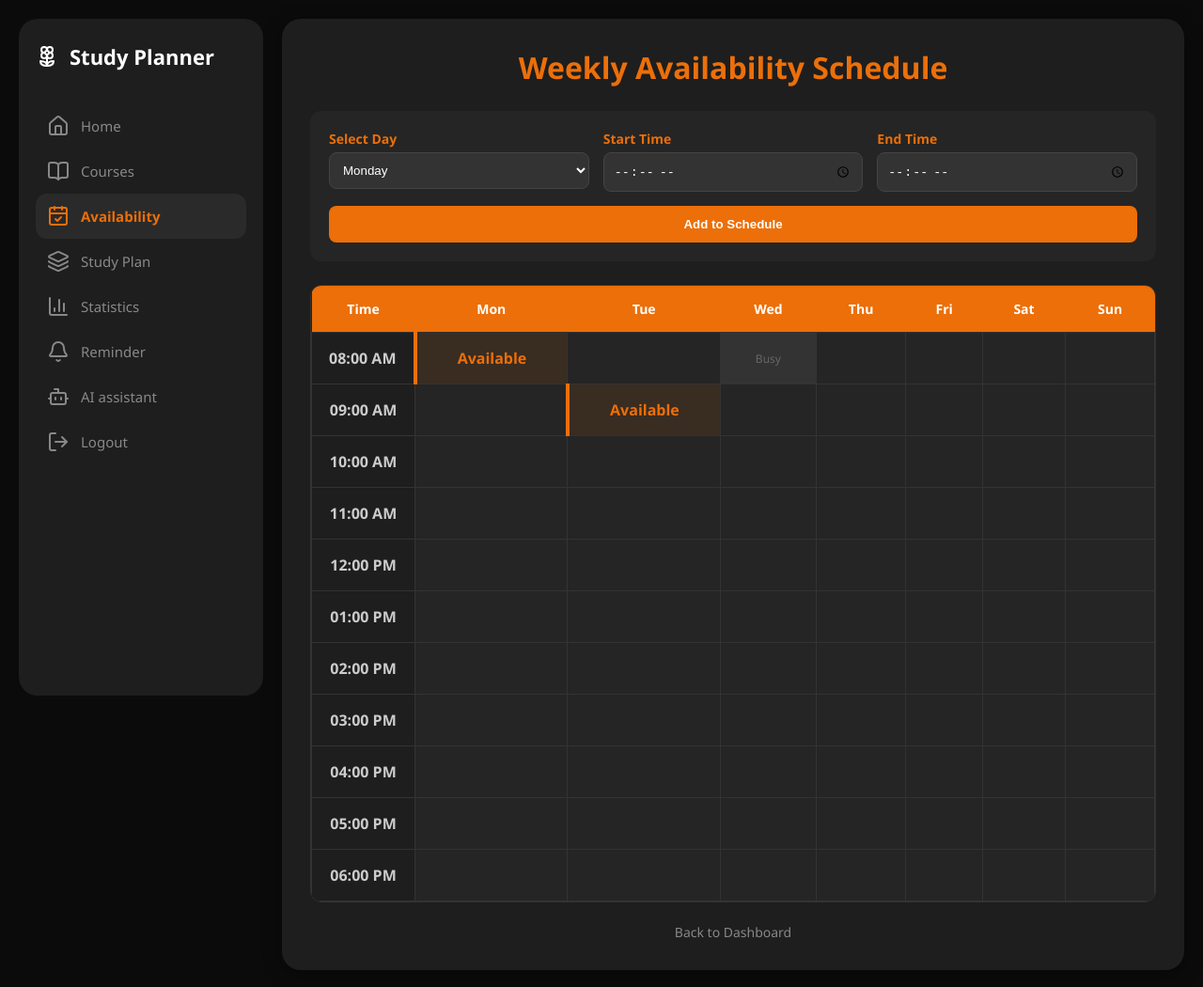
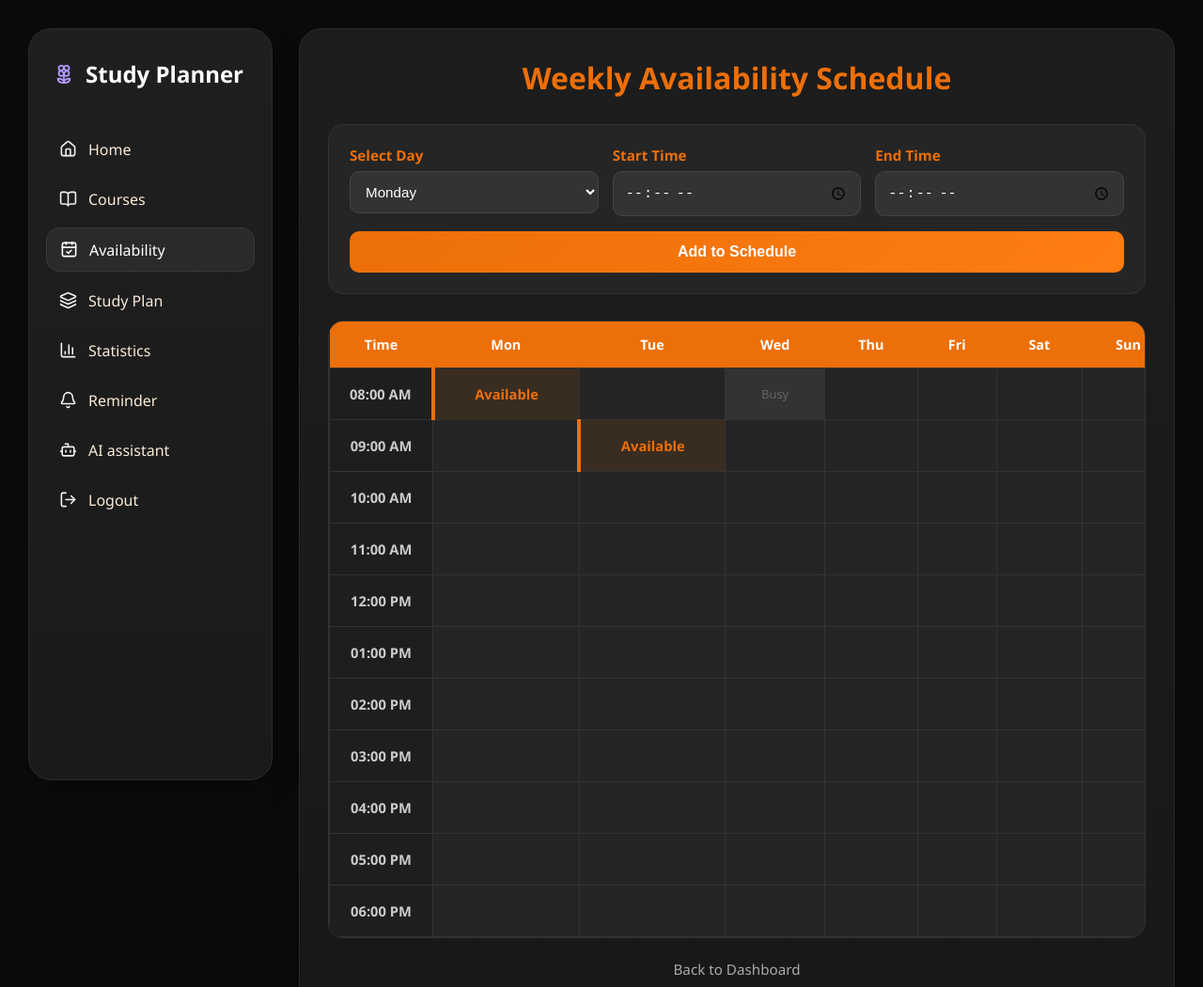
Before and after one commit to HaifaBaderBinDuhaim/web, a plain HTML site: page availability.html in a window 1280 px wide. Shown: the top 1050 px of the page at 94% size. Drawn offline with nearby package versions, Linux system fonts and the light colour scheme.

Commit message:
Haifa's part updat

```diff
--- a/availabilitystyle.css
+++ b/availabilitystyle.css
@@ -1,74 +1,348 @@
-* { margin: 0; padding: 0; box-sizing: border-box; }
+* {
+  margin: 0;
+  padding: 0;
+  box-sizing: border-box;
+}
 
 .page-wrapper {
   background-color: #0b0b0b;
-    font-family: 'Segoe UI', sans-serif;
+  font-family: "Segoe UI", sans-serif;
   min-height: 100vh;
-    padding: 20px;
+  padding: 30px;
+  color: #f5f5f5;
 }
 
 .main-layout {
   display: flex;
-    gap: 20px;
+  gap: 28px;
   align-items: flex-start;
   max-width: 1400px;
   margin: 0 auto;
 }
 
-/* Sidebar */
+/* =========================================================
+   SIDEBAR
+========================================================= */
 .sidebar {
   width: 260px;
-    background-color: #1e1e1e;
+  min-height: 100vh;
+  background: linear-gradient(180deg, #1f1f1f 0%, #1a1a1a 100%);
   padding: 25px 18px;
-    border-radius: 20px;
-    min-height: 90vh;
+  border-radius: 24px;
   display: flex;
+  flex-direction: column;
+  border: 1px solid #2b2b2b;
+  box-shadow: 0 10px 30px rgba(0, 0, 0, 0.28);
+  flex-shrink: 0;
+}
+
+.logo {
+  display: flex;
+  align-items: center;
+  gap: 12px;
+  margin-bottom: 35px;
+  color: white;
+  font-size: 24px;
+  font-weight: 700;
+  padding: 6px 8px;
+}
+
+.logo i,
+.logo svg {
+  color: #b197fc;
+  width: 22px;
+  height: 22px;
+}
+
+.menu {
+  display: flex;
+  flex-direction: column;
+  gap: 8px;
+  height: 100%;
+}
+
+.menu .item {
+  display: flex;
+  align-items: center;
+  gap: 12px;
+  padding: 13px 14px;
+  border-radius: 14px;
+  color: #d1d1d1;
+  transition: 0.25s ease;
+  cursor: pointer;
+}
+
+.menu .item i,
+.menu .item svg {
+  width: 19px;
+  height: 19px;
+  color: #f2f2f2;
+  flex-shrink: 0;
+}
+
+.menu .item:hover {
+  background-color: #2a2a2a;
+  transform: translateX(3px);
+}
+
+.menu .item.active {
+  background-color: #2a2a2a;
+  border: 1px solid #3a3a3a;
+}
+
+.menu .item.active i,
+.menu .item.active svg,
+.menu .item.active .link {
+  color: #ffffff;
+}
+
+.menu .link {
+  text-decoration: none;
+  color: antiquewhite;
+  font-size: 1rem;
+  font-weight: 500;
+  line-height: 1;
+}
+
+.menu .link:hover {
+  text-decoration: underline;
+  font-size: 1rem;
+}
+
+.logout-item {
+  margin-top: auto;
+}
+
+/* =========================================================
+   CONTENT AREA
+========================================================= */
+.content-container {
+  flex: 1;
+  min-width: 0;
+}
+
+.content-card {
+  background: linear-gradient(180deg, #1d1d1d 0%, #181818 100%);
+  padding: 30px;
+  border-radius: 24px;
+  box-shadow: 0 10px 30px rgba(0, 0, 0, 0.3);
+  border: 1px solid #2a2a2a;
+}
+
+.content-card h1 {
+  text-align: center;
+  color: #ec6f09;
+  margin-bottom: 28px;
+  font-size: 2rem;
+  font-weight: 700;
+}
+
+/* =========================================================
+   FORM
+========================================================= */
+.availability-form {
+  background: #252525;
+  padding: 22px;
+  border-radius: 16px;
+  margin-bottom: 28px;
+  border: 1px solid #323232;
+}
+
+.form-row {
+  display: flex;
+  gap: 15px;
+  margin-bottom: 16px;
+}
+
+.form-group {
+  flex: 1;
+  display: flex;
+  flex-direction: column;
+  gap: 7px;
+}
+
+label {
+  color: #ec6f09;
+  font-size: 0.95rem;
+  font-weight: 700;
+}
+
+select,
+input {
+  padding: 12px 12px;
+  background: #333333;
+  border: 1px solid #444444;
+  color: white;
+  border-radius: 10px;
+  font-size: 0.95rem;
+  outline: none;
+  transition: 0.25s ease;
+}
+
+select:focus,
+input:focus {
+  border-color: #ec6f09;
+  box-shadow: 0 0 0 3px rgba(236, 111, 9, 0.14);
+}
+
+.btn-submit {
+  background: linear-gradient(135deg, #ec6f09, #ff7d12);
+  color: white;
+  border: none;
+  padding: 13px;
+  border-radius: 10px;
+  cursor: pointer;
+  font-weight: 700;
+  width: 100%;
+  font-size: 1rem;
+  transition: 0.25s ease;
+}
+
+.btn-submit:hover {
+  background: linear-gradient(135deg, #ff7d12, #ff8a1e);
+  transform: translateY(-1px);
+}
+
+/* =========================================================
+   TABLE
+========================================================= */
+.schedule-chart-container {
+  border: 1px solid #333333;
+  border-radius: 16px;
+  overflow: auto;
+  background: #252525;
+}
+
+.schedule-table {
+  width: 100%;
+  min-width: 900px;
+  border-collapse: collapse;
+  background: #252525;
+}
+
+.schedule-table th {
+  background: #ec6f09;
+  color: white;
+  padding: 15px;
+  font-size: 0.9rem;
+  font-weight: 700;
+}
+
+.schedule-table td {
+  border: 1px solid #333333;
+  padding: 10px;
+  text-align: center;
+  height: 55px;
+  color: #cccccc;
+  font-size: 0.92rem;
+}
+
+.time-col {
+  background: #1e1e1e;
+  color: #ec6f09;
+  font-weight: 700;
+  width: 110px;
+}
+
+.slot.available {
+  background: rgba(236, 111, 9, 0.1);
+  color: #ec6f09;
+  font-weight: 700;
+  border-left: 4px solid #ec6f09;
+}
+
+.slot.busy {
+  background: #333333;
+  color: #666666;
+  font-size: 0.8rem;
+}
+
+/* =========================================================
+   BOTTOM ACTIONS
+========================================================= */
+.bottom-actions {
+  text-align: center;
+  margin-top: 22px;
+}
+
+.back-btn {
+  color: #aaaaaa;
+  text-decoration: none;
+  font-size: 0.95rem;
+  transition: 0.25s ease;
+}
+
+.back-btn:hover {
+  color: #ec6f09;
+  text-decoration: underline;
+}
+
+/* =========================================================
+   RESPONSIVE
+========================================================= */
+@media (max-width: 1100px) {
+  .main-layout {
+    gap: 20px;
+  }
+
+  .sidebar {
+    width: 240px;
+  }
+}
+
+@media (max-width: 900px) {
+  .page-wrapper {
+    padding: 18px;
+  }
+
+  .main-layout {
     flex-direction: column;
   }
 
-.logo { display: flex; align-items: center; gap: 12px; margin-bottom: 35px; color: white; font-size: 22px; font-weight: bold; }
-.logo i { color: #a855f7; }
-
-.menu .item { display: flex; align-items: center; gap: 12px; padding: 12px; border-radius: 12px; color: #888; transition: 0.3s; }
-.menu .item.active { background-color: #2a2a2a; color: #ec6f09; font-weight: bold; }
-.menu .link { text-decoration: none; color: inherit; font-size: 15px; }
-.logout-item { margin-top: auto; }
-
-/* Content Card */
-.content-container { flex: 1; }
-.content-card {
-    background-color: #1e1e1e;
-    padding: 30px;
-    border-radius: 20px;
-    box-shadow: 0 4px 20px rgba(0,0,0,0.4);
+  .sidebar {
+    width: 100%;
+    min-height: auto;
   }
 
-h1 { text-align: center; color: #ec6f09; margin-bottom: 25px; }
-
-.availability-form { background: #252525; padding: 20px; border-radius: 12px; margin-bottom: 25px; }
-.form-row { display: flex; gap: 15px; margin-bottom: 15px; }
-.form-group { flex: 1; display: flex; flex-direction: column; gap: 5px; }
-label { color: #ec6f09; font-size: 14px; font-weight: bold; }
-
-select, input { padding: 10px; background: #333; border: 1px solid #444; color: white; border-radius: 8px; }
-.btn-submit { background: #ec6f09; color: white; border: none; padding: 12px; border-radius: 8px; cursor: pointer; font-weight: bold; width: 100%; }
-
-/* Table Styling */
-.schedule-chart-container {
-    border: 1px solid #333;
-    border-radius: 12px;
-    overflow: hidden;
+  .content-card {
+    padding: 24px 18px;
   }
 
-.schedule-table { width: 100%; border-collapse: collapse; background: #252525; }
-.schedule-table th { background: #ec6f09; color: white; padding: 15px; font-size: 14px; }
-.schedule-table td { border: 1px solid #333; padding: 10px; text-align: center; height: 55px; color: #ccc; }
+  .form-row {
+    flex-direction: column;
+  }
+}
 
-.time-col { background: #1e1e1e; color: #ec6f09; font-weight: bold; width: 110px; }
+@media (max-width: 600px) {
+  .page-wrapper {
+    padding: 14px;
+  }
 
-.slot.available { background: rgba(236, 111, 9, 0.1); color: #ec6f09; font-weight: bold; border-left: 4px solid #ec6f09; }
-.slot.busy { background: #333; color: #666; font-size: 12px; }
+  .content-card {
+    padding: 18px 14px;
+    border-radius: 18px;
+  }
 
-.bottom-actions { text-align: center; margin-top: 20px; }
-.back-btn { color: #888; text-decoration: none; font-size: 14px; }
-.back-btn:hover { color: #ec6f09; }
+  .content-card h1 {
+    font-size: 1.5rem;
+  }
+
+  .logo {
+    font-size: 20px;
+  }
+
+  .menu .link {
+    font-size: 0.95rem;
+  }
+
+  .btn-submit {
+    font-size: 0.95rem;
+    padding: 12px;
+  }
+
+  .schedule-table th,
+  .schedule-table td {
+    padding: 8px;
+    font-size: 0.82rem;
+  }
+}
--- a/plannerstyle.css
+++ b/plannerstyle.css
@@ -4,101 +4,129 @@
   box-sizing: border-box;
 }
 
+/* =========================
+   BODY
+========================= */
 .body-layout {
-    background-color: #000000;
-    font-family: 'Segoe UI', Tahoma, Geneva, Verdana, sans-serif;
-    height: 100vh;
+  background-color: #0b0b0b;
+  font-family: "Segoe UI", Tahoma, Geneva, Verdana, sans-serif;
+  min-height: 100vh;
   overflow: hidden;
+  color: #f5f5f5;
 }
 
+/* =========================
+   LAYOUT
+========================= */
 .main-screen {
   display: flex;
-    height: 100vh;
+  min-height: 100vh;
   width: 100%;
-    padding: 20px;
-    gap: 20px;
+  padding: 30px;
+  gap: 28px;
+}
 
-
+/* =========================
+   SIDEBAR (موحد مع باقي الصفحات)
+========================= */
 .sidebar {
   width: 260px;
-    background-color: #1e1e1e;
-    height: 100%;
-    padding: 25px 15px;
-    border-radius: 20px;
+  min-height: 100%;
+  background: linear-gradient(180deg, #1f1f1f 0%, #1a1a1a 100%);
+  padding: 25px 18px;
+  border-radius: 24px;
   display: flex;
   flex-direction: column;
-    box-shadow: 0 4px 15px rgba(0,0,0,0.3);
+  border: 1px solid #2b2b2b;
+  box-shadow: 0 10px 30px rgba(0, 0, 0, 0.28);
+  flex-shrink: 0;
 }
 
 .logo {
   display: flex;
   align-items: center;
   gap: 12px;
-    color: #ffffff;
-    font-size: 22px;
-    font-weight: bold;
-    margin-bottom: 40px;
-    padding-left: 10px;
+  margin-bottom: 35px;
+  color: white;
+  font-size: 24px;
+  font-weight: 700;
+  padding: 6px 8px;
 }
 
-.logo i {
-    color: #a855f7 !important;
+.logo i,
+.logo svg {
+  color: #b197fc !important;
+  width: 22px;
+  height: 22px;
 }
 
 .menu {
   display: flex;
   flex-direction: column;
   gap: 8px;
-    flex: 1;
+  height: 100%;
 }
 
 .item {
   display: flex;
   align-items: center;
-    gap: 15px;
-    padding: 12px 15px;
-    border-radius: 12px;
-    transition: 0.3s ease;
+  gap: 12px;
+  padding: 13px 14px;
+  border-radius: 14px;
+  color: #d1d1d1;
+  transition: 0.25s ease;
+  cursor: pointer;
+}
+
+.item i,
+.item svg {
+  width: 19px;
+  height: 19px;
+  color: #f2f2f2;
+}
+
+.item:hover {
+  background-color: #2a2a2a;
+  transform: translateX(3px);
+}
+
+.item.active {
+  background-color: #2a2a2a;
+  border: 1px solid #3a3a3a;
+}
+
+.item.active a,
+.item.active i {
+  color: #ffffff;
+  font-weight: bold;
 }
 
 .item a {
   text-decoration: none;
-    color: #888;
-    font-size: 15px;
+  color: antiquewhite;
+  font-size: 1rem;
   width: 100%;
 }
 
-.item i {
-    color: #888;
-    width: 20px;
-}
-
-
-.item.active {
-    background-color: #2a2a2a;
-}
-
-.item.active a, .item.active i {
-    color: #ec6f09;
-    font-weight: bold;
-}
-
-.item:hover {
-    background-color: #252525;
+.item a:hover {
+  text-decoration: underline;
 }
 
 .logout-item {
   margin-top: auto;
 }
 
-
+/* =========================
+   CONTENT AREA
+========================= */
 .content-area {
   flex: 1;
-    background-color: #1e1e1e;
-    border-radius: 20px;
-    padding: 40px;
+  background: linear-gradient(180deg, #1d1d1d 0%, #181818 100%);
+  border-radius: 24px;
+  padding: 32px;
   overflow-y: auto;
-    box-shadow: 0 4px 15px rgba(0,0,0,0.3);
+  box-shadow: 0 10px 30px rgba(0, 0, 0, 0.3);
+  border: 1px solid #2a2a2a;
 }
 
 .container-inner {
@@ -107,6 +135,9 @@
   margin: 0 auto;
 }
 
+/* =========================
+   TEXT
+========================= */
 .title {
   text-align: center;
   color: #ec6f09;
@@ -114,15 +145,25 @@
   margin-bottom: 20px;
 }
 
+.subtitle {
+  margin: 20px 0;
+  font-size: 24px;
+  color: #e0e0e0;
+}
 
-.controls-row, .bottom-controls {
+/* =========================
+   BUTTONS
+========================= */
+.controls-row,
+.bottom-controls {
   display: flex;
   justify-content: center;
   margin: 20px 0;
 }
 
-.btn-primary, .btn-secondary {
-    background-color: #ec6f09;
+.btn-primary,
+.btn-secondary {
+  background: linear-gradient(135deg, #ec6f09, #ff7d12);
   color: white;
   border: none;
   padding: 12px 28px;
@@ -132,20 +173,18 @@
   transition: 0.3s;
 }
 
-.btn-primary:hover, .btn-secondary:hover {
-    background-color: #d45f07;
-    transform: scale(1.02);
+.btn-primary:hover,
+.btn-secondary:hover {
+  background: linear-gradient(135deg, #ff7d12, #ff8a1e);
+  transform: translateY(-2px);
 }
 
-.subtitle {
-    margin: 20px 0;
-    font-size: 24px;
-    color: #e0e0e0;
-}
-
+/* =========================
+   TABLE
+========================= */
 .schedule-chart-container {
   overflow-x: auto;
-    border-radius: 12px;
+  border-radius: 16px;
   border: 1px solid #333;
 }
 
@@ -153,6 +192,7 @@
   width: 100%;
   border-collapse: collapse;
   background-color: #252525;
+  min-width: 800px;
 }
 
 .schedule-table th {
@@ -181,3 +221,37 @@
   border-left: 4px solid #ec6f09;
   color: #ec6f09;
 }
+
+/* =========================
+   RESPONSIVE
+========================= */
+@media (max-width: 900px) {
+  .main-screen {
+    flex-direction: column;
+    padding: 18px;
+  }
+
+  .sidebar {
+    width: 100%;
+    min-height: auto;
+  }
+
+  .content-area {
+    padding: 22px 16px;
+  }
+}
+
+@media (max-width: 600px) {
+  .title {
+    font-size: 24px;
+  }
+
+  .subtitle {
+    font-size: 18px;
+  }
+
+  .btn-primary,
+  .btn-secondary {
+    width: 100%;
+  }
+}
```
Lines whose indentation alone changed are shown as unchanged.
